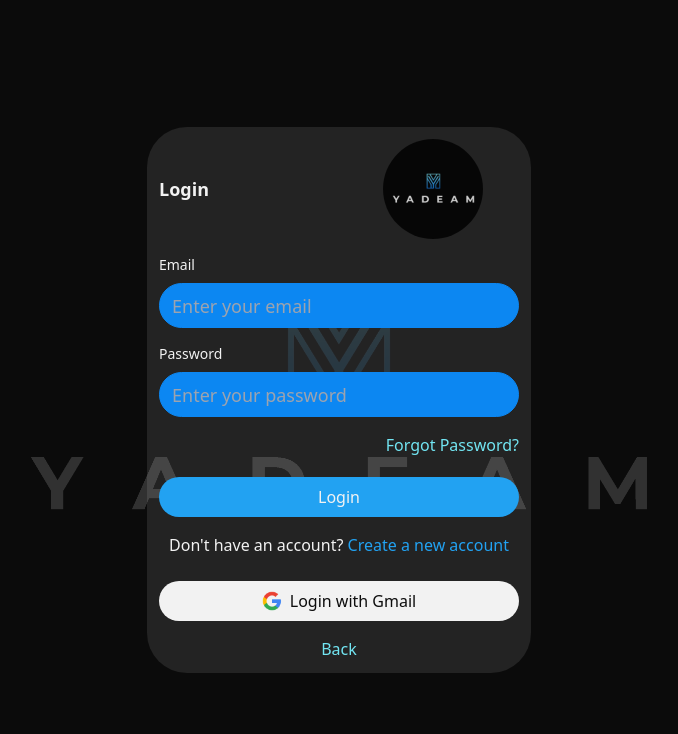
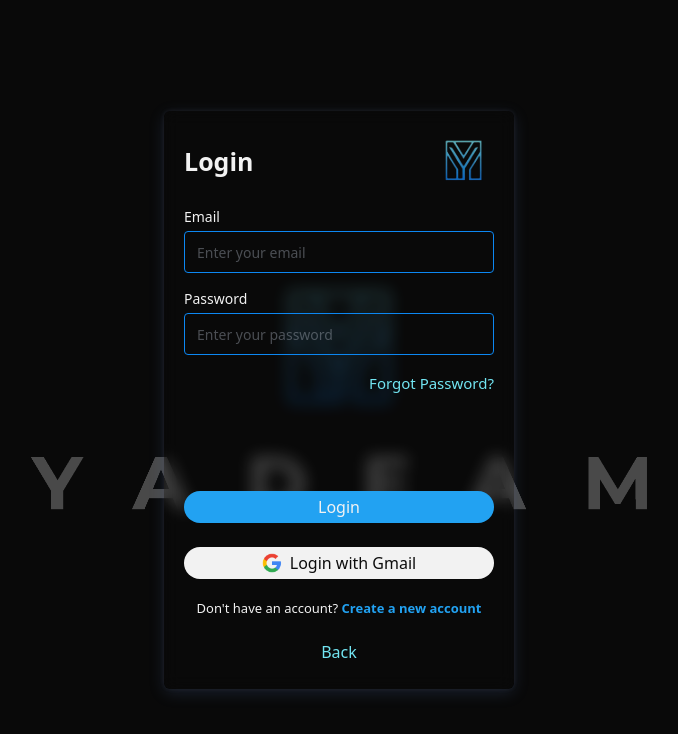
Before and after one commit to pouryaZeidi/Yadeam-Co, a Next.js app: page /login in a window 1280 px wide. Shown: the top 734 px of the page, without its empty margins (301-979 px from the left). Built offline with nearby package versions, Linux system fonts and the light colour scheme.

Commit message:
fix hovers backgrounds color padding

```diff
--- a/src/components/InputComponent.tsx
+++ b/src/components/InputComponent.tsx
@@ -26,15 +26,27 @@
 
   return (
     <div className="flex flex-col space-y-2 w-full ">
-      {label && <label className="text-sm font-medium text-white">{label}</label>}
+      <label className="text-sm text-white">
+        {label && <span>{label}</span>}
       <input
         type={type}
         placeholder={placeholder}
         value={value}
         onChange={handleChange}
-        className={`p-3 border border-primary1 text-[14px]  sm:text-[18px]  text-white focus:outline-none focus:ring-2 bg-primary1 focus:ring-primary3 rounded-[40px] h-[45px] ${className}`}
-      />
+        className={`p-3 border border-primary1 mt-1  text-white focus:outline-none focus:ring-[.5px] bg-transparent focus:ring-primary3 rounded h-[42px] ${className} placeholder:opacity-45`}
+        />
+        </label>
     </div>
+    // <div className="flex flex-col space-y-2 w-full ">
+    //   {label && <label className="text-sm font-medium text-white">{label}</label>}
+    //   <input
+    //     type={type}
+    //     placeholder={placeholder}
+    //     value={value}
+    //     onChange={handleChange}
+    //     className={`p-3 border border-primary1 text-white focus:outline-none focus:ring-[.5px] bg-transparent focus:ring-primary3 rounded h-[45px] ${className} placeholder:opacity-45`}
+    //   />
+    // </div>
   );
 };
 
--- a/src/pages/login.tsx
+++ b/src/pages/login.tsx
@@ -7,12 +7,12 @@
     <div className="relative min-h-screen flex items-center justify-center">
       <div className="absolute inset-0 bg-cover bg-center min-h-screen bg-[url('/MainLogomobile.jpg')] sm:bg-[url('/MainLogo.jpg')]">
       </div>
-      <div className="absolute inset-0 bg-black opacity-85"></div>
-      <div className="relative text-black w-[75%] sm:w-[65%] md:w-[60%] lg:w-[30%]  bg-white bg-opacity-10 backdrop-filter mb- backdrop-blur-xs rounded-[40px] flex flex-col p-3 space-y-4">
-        <div className="flex justify-between items-center w-[90%]">
-          <h2 className="text-center text-lg font-bold text-white">Login</h2>
-          <img src="/YadeamLinkedInPageLogo.png" alt="Yadeam Logo"
-               className="rounded-full w-[70px] sm:w-[100px] opacity-80"/>
+      <div className="absolute inset-0 bg-black opacity-75"></div>
+      <div className="relative text-black w-full max-w-[350px] md:py-5 mx-3 my-5 bg-black sm:px-5 shadow-smallShadow bg-opacity-10 backdrop-filter backdrop-blur-[8px] rounded-md flex flex-col p-3 space-y-4">
+        <div className="flex justify-between items-center w-[100%]">
+          <h2 className="text-center text-[25px] font-bold text-white">Login</h2>
+          <img src="/YadeamLogo.svg" alt="Yadeam Logo"
+               className="rounded-full w-[50px] sm:w-[60px] opacity-80"/>
         </div>
         <InputComponent
           type="email"
@@ -23,36 +23,34 @@
           type="password"
           placeholder="Enter your password"
           label="Password"
-          className="w-full max-w-[400px]"/>
+          className="w-full max-w-[400px] "/>
         <div className="w-full text-right mt-2">
-          <Link href="/forgot-password" className="text-primary3 hover:underline">
+          <Link href="/forgot-password" className="text-primary3 hover:underline inline-block mb-10 text-[15px] ">
             Forgot Password?
           </Link>
         </div>
         <div className='flex justify-center'>
-        <button className="mt-1 bg-primary2 text-white p-2 rounded-[40px] hover:bg-primary1 hover:transition-colors w-full max-w-[400px] ">
+        <button className=" bg-primary2 duration-500 text-white px-2 py-1 hover:scale-[102%] text-[16px] rounded-[40px] mt-10 hover:bg-primary1 hover:transition-all w-full max-w-[400px] ">
           Login
         </button>
         </div>
-        <div className="mt-3 text-center text-white">
-          <p>
-            Don't have an account?{' '}
-            <Link href="/register" className="text-primary2 hover:underline">
-              Create a new account
-            </Link>
-          </p>
-        </div>
         <div className="mt-auto flex justify-center">
-          <button className="flex items-center justify-center w-full max-w-[400px] bg-white text-black p-2 rounded-[40px] hover:scale-[102%] hover:transition-all  mt-2 sm:mt-5 md:mt-2 text-[12px] font-semibold sm:text-[16px] sm:font-normal">
+          <button className="flex items-center justify-center w-full max-w-[400px] duration-500  bg-white text-black px-2 py-1 rounded-[40px] hover:scale-[102%] hover:transition-all  mt-2 sm:mt-5 md:mt-2 text-[12px] font-semibold sm:text-[16px] sm:font-normal">
             <img src="/gmail.png" alt="Google Icon" className="mr-2 w-5 h-5" />
             Login with Gmail
           </button>
         </div>
-        <div className="md:mt-10 text-center block">
-          <Link href="/" className="text-primary3 hover:underline">
+        <div className="mt-3 text-center text-white">
+          <span className='text-[13px]'>
+            Don't have an account?{' '}
+            <Link href="/register" className="text-primary2  hover:underline font-bold">
+              Create a new account
+            </Link>
+          </span>
+        </div>
+          <Link href="/" className= "text-primary3 duration-500 border border-transparent text-center hover:border hover:border-primary3 rounded-[40px] p-1">
             Back
           </Link>
-        </div>
       </div>
     </div>
   );
--- a/tailwind.config.ts
+++ b/tailwind.config.ts
@@ -15,6 +15,10 @@
         white: '#F2F2F2',
         black: '#0D0D0D',
       },
+      boxShadow:{
+        smallShadow:'rgba(67, 71, 85, 0.3) 0px 0px 0.25em, rgba(90, 125, 188, 0.2) 0px 0.25em 1em;'
+        // box-shadow: rgba(67, 71, 85, 0.27) 0px 0px 0.25em, rgba(90, 125, 188, 0.05) 0px 0.25em 1em;
+      }
     },
   },
   plugins: [],
```
Also changed, not shown: public/Yadeamlogo.svg (added).
